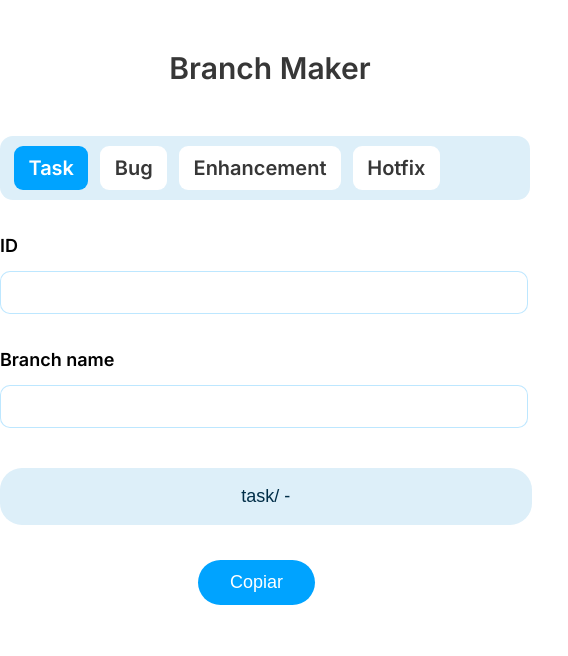
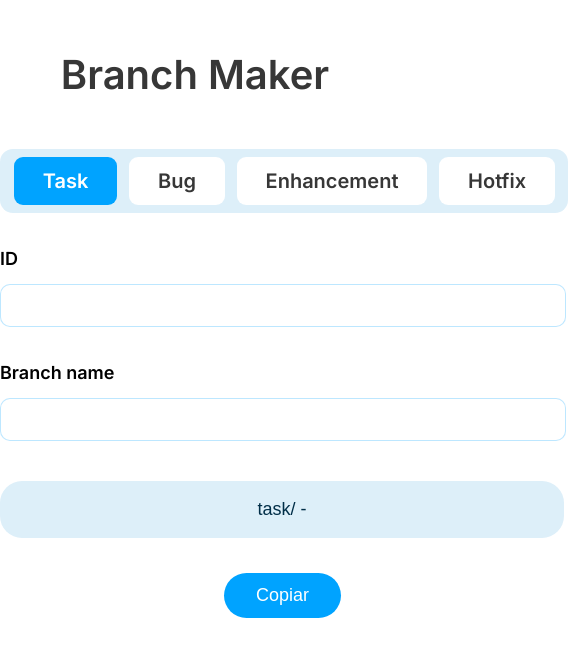
Before and after one commit to Rogerio-17/branch-maker-v1, a plain HTML site: page index.html in a window 390 px wide. Shown: the whole page, 568 px wide, since content can reach past the window. Drawn offline with Linux system fonts and the light colour scheme.

Commit message:
retirando a responsividade

```diff
--- a/style.css
+++ b/style.css
@@ -163,33 +163,3 @@ button {
 button:hover {
   background: #00a2ffc5;
 }
-
-@media (max-width: 600px) {
-  .main {
-    width: 70vh;
-
-    margin: auto;
-  }
-  h2 {
-    font-size: 30px;
-  }
-  .opcoes {
-    width: 93%;
-  }
-
-  .opcoes li a {
-    padding: 10px 14.4px;
-  }
-
-  .campo_editavel {
-    width: 93%;
-  }
-
-  .campo_task {
-    width: 94%;
-  }
-
-  .cont_bnt {
-    width: 95%;
-  }
-}
```
